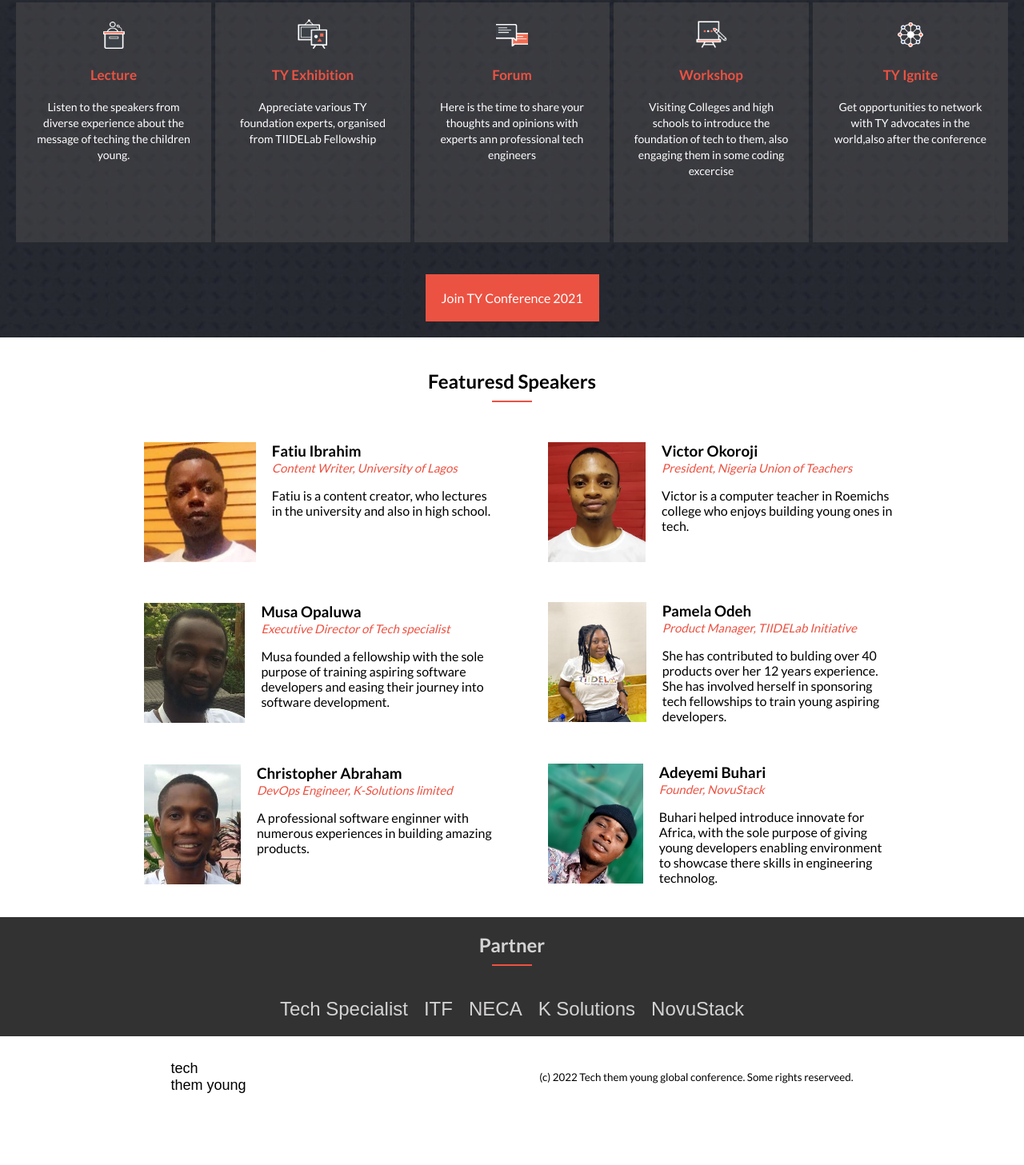
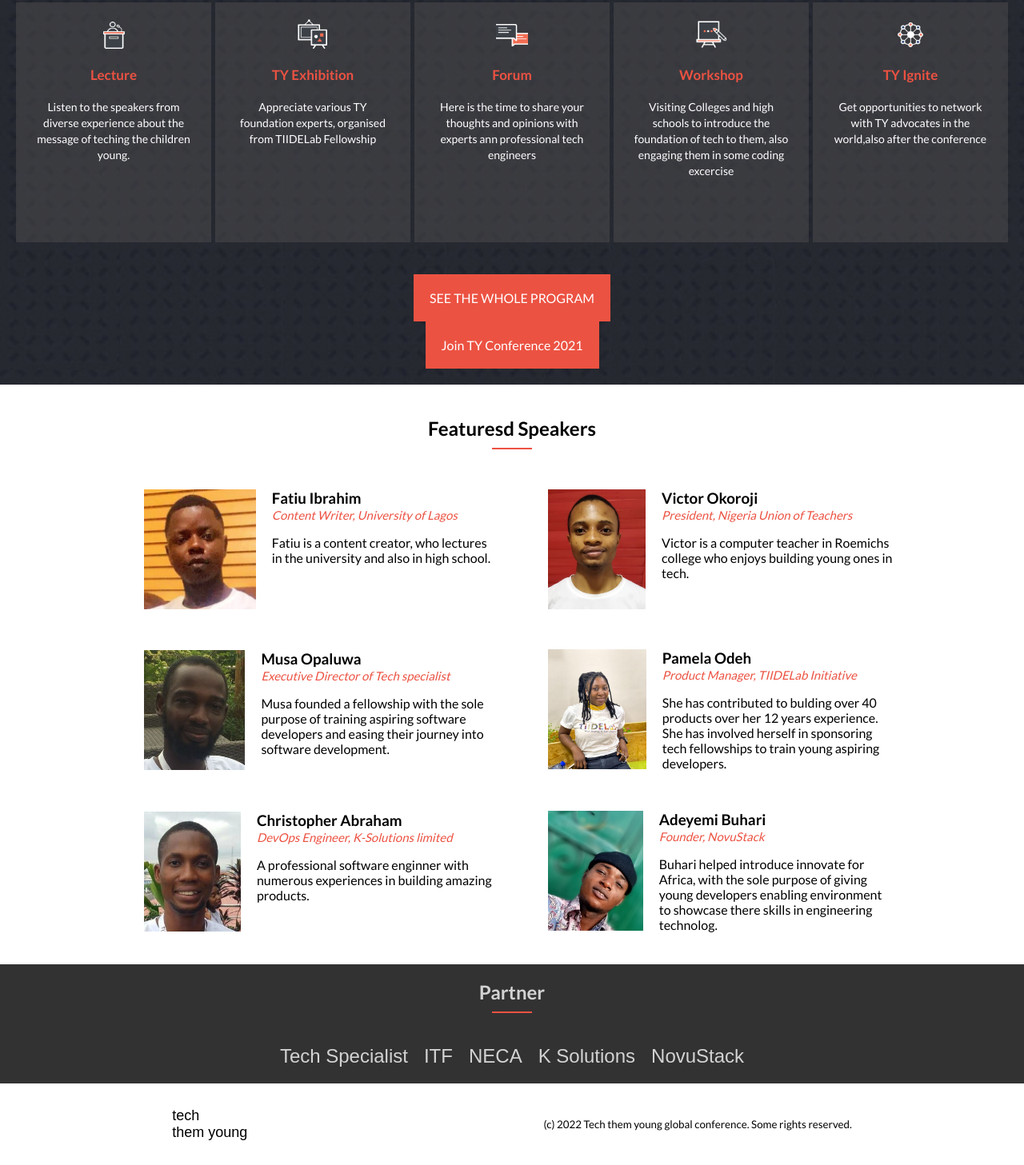
Before and after one commit to victorokoroji/young-tech-conference, a website: page index.html in a window 1280 px wide. Shown: the part 775-2232 px from the top of the page at 80% size. Before the commit the page ends 2173 px from the top, so only its background shows below. Drawn offline with Linux system fonts and the light colour scheme; a web font is replaced by a local one.

Commit message:
Modify index.html

```diff
--- a/index.html
+++ b/index.html
@@ -35,7 +35,7 @@
 					</li>
 					<li> English </li>
 					<li>
-						<a href="/home" class="icon" target="_blank" rel="noopener noreferrer"> My Page </a>
+						<a href="index.html" class="icon" target="_blank" rel="noopener noreferrer"> My Page </a>
 					</li>
 					<li>
 						<a href="#" class="icon">Logout</a>
@@ -139,7 +139,8 @@
 					>
 				</div>
 			</div>
-			<a href="#"> Join TY Conference 2021</a>
+			<a href="#" class="program-desktop"> SEE THE WHOLE PROGRAM</a>
+			<a href="#" class="program-mobile"> Join TY Conference 2021</a>
 		</section>
 		<section class="speakers">
 			<div class="speakers-title">
@@ -167,7 +168,7 @@
 				>tech <br />
 				them young</p
 			>
-			<small>(c) 2022 Tech them young global conference. Some rights reserveed.</small>
+			<small>(c) 2022 Tech them young global conference. Some rights reserved.</small>
 		</footer>
 		<script src="./js/index.js"></script>
 		<script src="./js/data.js"></script>
```
